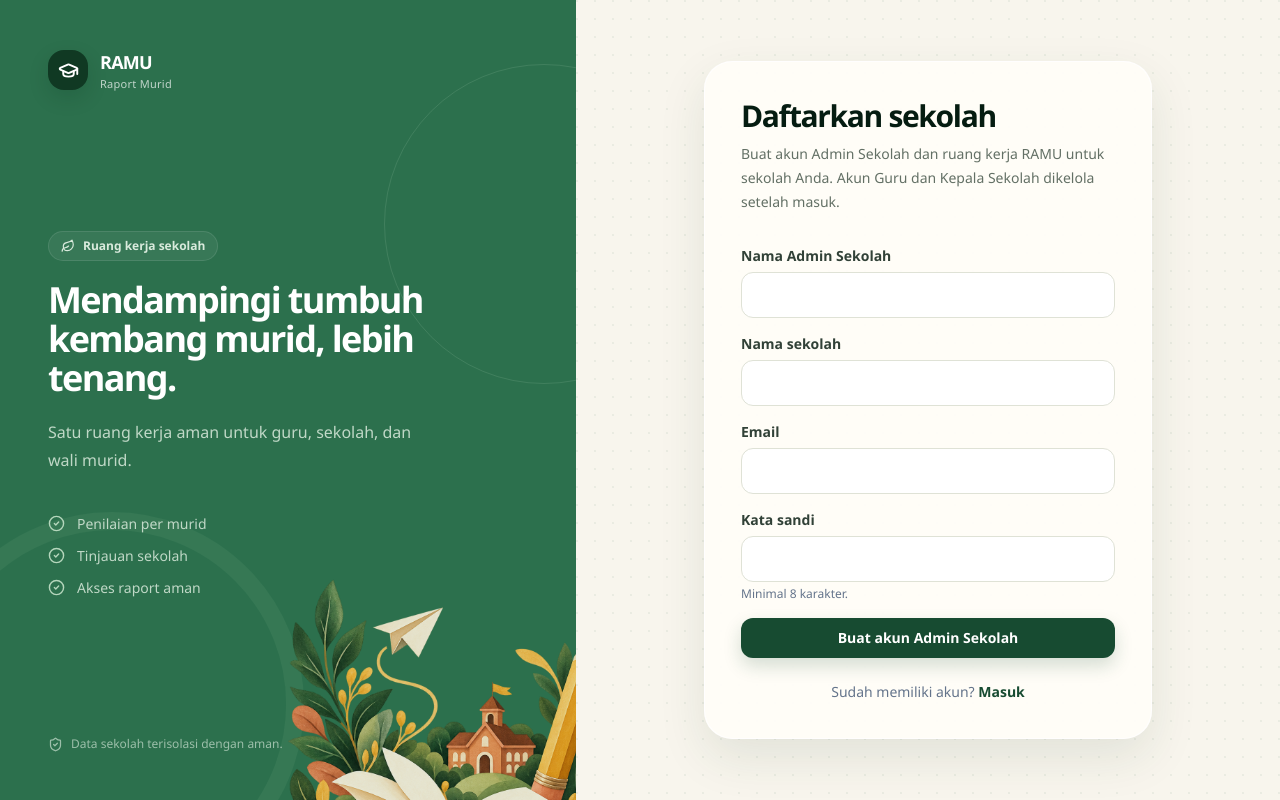
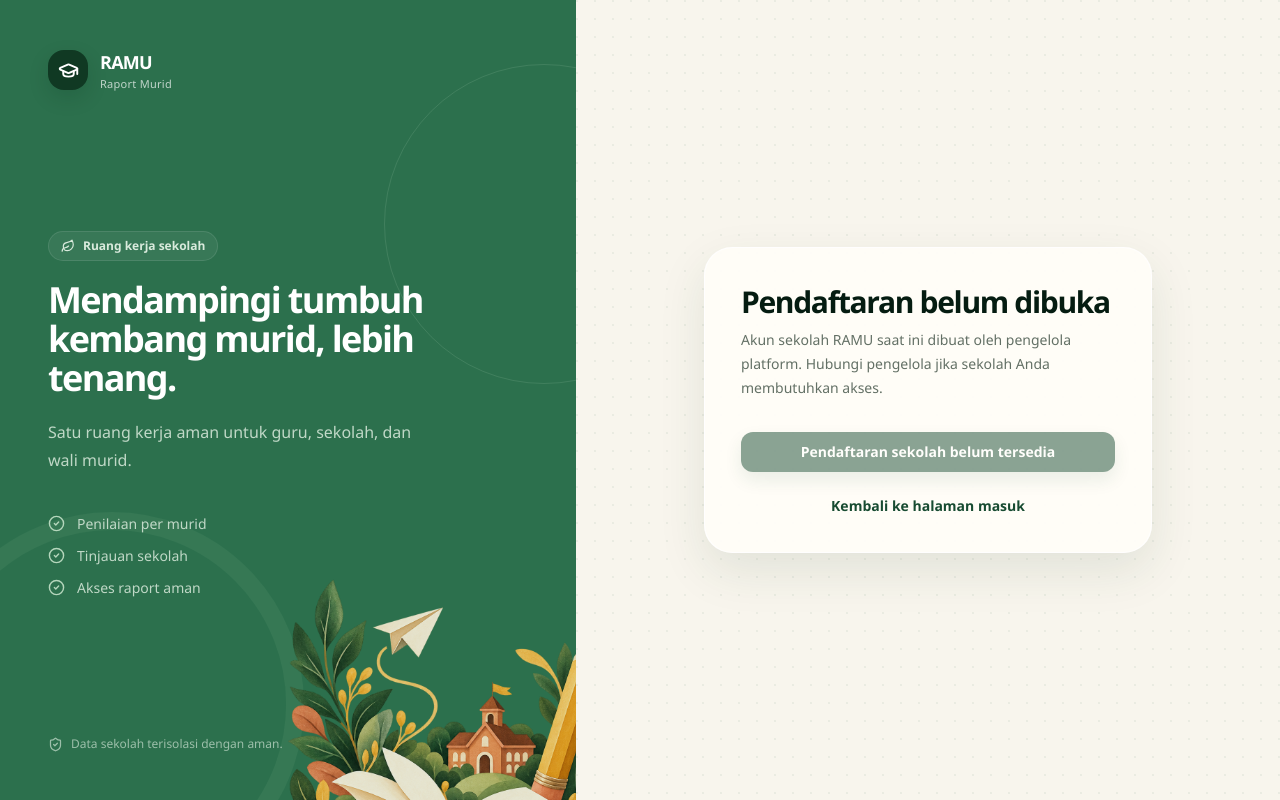
Before and after one commit to SinchanGM24/Ramu, a Next.js app in the folder frontend/: page /register in a window 1280 px wide. Built offline with nearby package versions, Linux system fonts and the light colour scheme; no server answers.

Commit message:
feat(auth): require platform-provisioned access

```diff
--- a/frontend/src/app/(app)/app/layout.tsx
+++ b/frontend/src/app/(app)/app/layout.tsx
@@ -1,4 +1,9 @@
 import { AppShell } from "@/components/layout/app-shell";
+import { PasswordChangeGuard } from "@/components/layout/password-change-guard";
 export default function AppLayout({ children }: { children: React.ReactNode }) {
-	return <AppShell>{children}</AppShell>;
+	return (
+		<PasswordChangeGuard>
+			<AppShell>{children}</AppShell>
+		</PasswordChangeGuard>
+	);
 }
--- /dev/null
+++ b/frontend/src/components/layout/password-change-guard.tsx
@@ -0,0 +1,20 @@
+"use client";
+
+import { useEffect } from "react";
+import { usePathname, useRouter } from "next/navigation";
+import { useQuery } from "@tanstack/react-query";
+import { authSessionQueryOptions } from "@/features/auth/session";
+
+export function PasswordChangeGuard({ children }: { children: React.ReactNode }) {
+	const pathname = usePathname();
+	const router = useRouter();
+	const session = useQuery(authSessionQueryOptions);
+
+	useEffect(() => {
+		if (session.data?.mustChangePassword && pathname !== "/app/settings/profile") {
+			router.replace("/app/settings/profile?gantiSandi=1");
+		}
+	}, [pathname, router, session.data?.mustChangePassword]);
+
+	return <>{children}</>;
+}
--- a/frontend/src/features/auth/login-form.tsx
+++ b/frontend/src/features/auth/login-form.tsx
@@ -1,5 +1,4 @@
 "use client";
-import Link from "next/link";
 import { FormEvent, useState } from "react";
 import { useRouter } from "next/navigation";
 import { useQueryClient } from "@tanstack/react-query";
@@ -37,14 +36,7 @@ export function LoginForm() {
 		<AuthShell
 			title="Selamat datang kembali"
 			description="Masuk untuk melanjutkan ke ruang kerja sekolah."
-			footer={
-				<>
-					Belum memiliki akun?{" "}
-					<Link className="font-semibold text-brand-700" href="/register">
-						Daftarkan sekolah
-					</Link>
-				</>
-			}
+			footer="Akun sekolah dibuat oleh pengelola RAMU."
 		>
 			<form onSubmit={submit} className="space-y-5">
 				<label className="block text-sm font-semibold text-[#314137]">
--- a/frontend/src/features/auth/register-form.tsx
+++ b/frontend/src/features/auth/register-form.tsx
@@ -1,98 +1,21 @@
-"use client";
 import Link from "next/link";
-import { FormEvent, useState } from "react";
-import { useRouter } from "next/navigation";
-import { api } from "@/lib/api";
+import { Button } from "@/components/ui/button";
 import { AuthShell } from "./auth-shell";
-import { Button } from "@/components/ui/button";
+
 export function RegisterForm() {
-	const router = useRouter();
-	const [error, setError] = useState("");
-	const [loading, setLoading] = useState(false);
-	async function submit(event: FormEvent<HTMLFormElement>) {
-		event.preventDefault();
-		setLoading(true);
-		setError("");
-		const data = new FormData(event.currentTarget);
-		try {
-			await api("/auth/register-school", {
-				method: "POST",
-				body: JSON.stringify({
-					name: data.get("name"),
-					schoolName: data.get("schoolName"),
-					email: data.get("email"),
-					password: data.get("password"),
-				}),
-			});
-			router.push("/app/dashboard");
-		} catch (e) {
-			setError(e instanceof Error ? e.message : "Pendaftaran gagal");
-		} finally {
-			setLoading(false);
-		}
-	}
 	return (
 		<AuthShell
-			title="Daftarkan sekolah"
-			description="Buat akun Admin Sekolah dan ruang kerja RAMU untuk sekolah Anda. Akun Guru dan Kepala Sekolah dikelola setelah masuk."
+			title="Pendaftaran belum dibuka"
+			description="Akun sekolah RAMU saat ini dibuat oleh pengelola platform. Hubungi pengelola jika sekolah Anda membutuhkan akses."
 			footer={
-				<>
-					Sudah memiliki akun?{" "}
-					<Link className="font-semibold text-brand-700" href="/login">
-						Masuk
-					</Link>
-				</>
+				<Link className="font-semibold text-brand-700" href="/login">
+					Kembali ke halaman masuk
+				</Link>
 			}
 		>
-			<form onSubmit={submit} className="space-y-4">
-				<label className="block text-sm font-semibold text-[#314137]">
-					Nama Admin Sekolah
-					<input
-						required
-						name="name"
-						className="mt-1.5 w-full rounded-xl border border-[#dfe2d6] bg-white px-3 py-3 outline-none transition focus:border-brand-500 focus:ring-4 focus:ring-brand-50"
-					/>
-				</label>
-				<label className="block text-sm font-semibold text-[#314137]">
-					Nama sekolah
-					<input
-						required
-						name="schoolName"
-						className="mt-1.5 w-full rounded-xl border border-[#dfe2d6] bg-white px-3 py-3 outline-none transition focus:border-brand-500 focus:ring-4 focus:ring-brand-50"
-					/>
-				</label>
-				<label className="block text-sm font-semibold text-[#314137]">
-					Email
-					<input
-						required
-						name="email"
-						type="email"
-						className="mt-1.5 w-full rounded-xl border border-[#dfe2d6] bg-white px-3 py-3 outline-none transition focus:border-brand-500 focus:ring-4 focus:ring-brand-50"
-					/>
-				</label>
-				<label className="block text-sm font-semibold text-[#314137]">
-					Kata sandi
-					<input
-						required
-						name="password"
-						minLength={8}
-						type="password"
-						className="mt-1.5 w-full rounded-xl border border-[#dfe2d6] bg-white px-3 py-3 outline-none transition focus:border-brand-500 focus:ring-4 focus:ring-brand-50"
-					/>
-					<span className="mt-1 block text-xs font-normal text-slate-500">Minimal 8 karakter.</span>
-				</label>
-				{error && (
-					<p
-						role="alert"
-						className="rounded-xl border border-red-100 bg-red-50 p-3 text-sm text-red-700"
-					>
-						{error}
-					</p>
-				)}
-				<Button className="w-full" disabled={loading}>
-					{loading ? "Membuat ruang kerja…" : "Buat akun Admin Sekolah"}
-				</Button>
-			</form>
+			<Button className="w-full" disabled>
+				Pendaftaran sekolah belum tersedia
+			</Button>
 		</AuthShell>
 	);
 }
--- a/frontend/src/features/auth/session.ts
+++ b/frontend/src/features/auth/session.ts
@@ -5,6 +5,7 @@ export type AuthSession = {
 	schoolId: string;
 	role: "SCHOOL_ADMIN" | "TEACHER" | "PRINCIPAL";
 	email: string;
+	mustChangePassword: boolean;
 };
 
 export const authSessionQueryKey = ["session"] as const;
--- a/frontend/src/features/marketing/landing-page.tsx
+++ b/frontend/src/features/marketing/landing-page.tsx
@@ -52,10 +52,9 @@ export function LandingPage() {
 					>
 						Masuk
 					</Link>
-					<Link href="/register">
-						<Button className="hidden sm:inline-flex">Daftarkan sekolah</Button>
-						<Button className="sm:hidden">Daftar</Button>
-					</Link>
+					<span className="hidden text-sm font-medium text-[#637065] sm:inline">
+						Pendaftaran belum dibuka
+					</span>
 				</nav>
 			</header>
 
@@ -83,9 +82,9 @@ export function LandingPage() {
 						dan wali menerima hasilnya melalui satu alur yang jelas.
 					</p>
 					<div className="mt-8 flex flex-wrap gap-3">
-						<Link href="/register">
+						<Link href="/login">
 							<Button className="gap-2 px-5">
-								Mulai untuk sekolah
+								Masuk ke RAMU
 								<ArrowRight size={17} />
 							</Button>
 						</Link>
@@ -215,9 +214,9 @@ export function LandingPage() {
 							Satu raport yang disusun dengan baik dapat menjaga cerita tumbuh kembang anak.
 						</h2>
 					</div>
-					<Link href="/register">
+					<Link href="/login">
 						<Button className="gap-2 px-5">
-							Daftarkan sekolah
+							Masuk ke RAMU
 							<ArrowRight size={17} />
 						</Button>
 					</Link>
```
